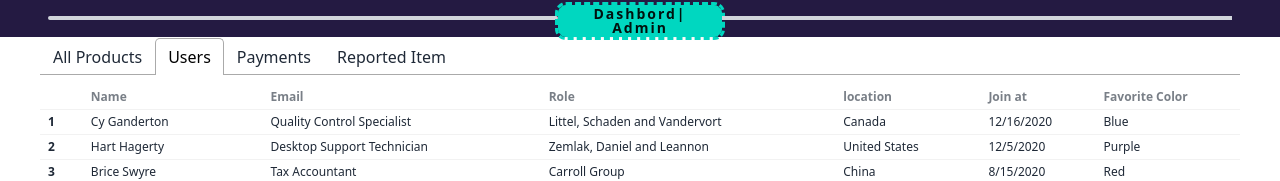
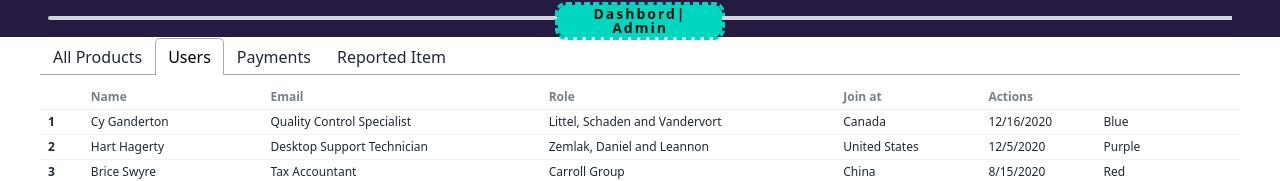
Before and after one commit to raihanuldev/Tech-Deal, a Next.js app: page /dashbord in a window 1280 px wide. Both pictures are taken after a click on the tab "Users". Shown: the part 123-304 px from the top of the page. Built offline with nearby package versions, Linux system fonts and the light colour scheme; no server answers.

Commit message:
sturcutre

```diff
--- a/src/components/dashbord/adminComponets/AllUsers.tsx
+++ b/src/components/dashbord/adminComponets/AllUsers.tsx
@@ -1,4 +1,4 @@
-import React from 'react';
+import React from "react";
 
 const AllUsers = () => {
   return (
@@ -11,9 +11,8 @@ const AllUsers = () => {
               <th>Name</th>
               <th>Email</th>
               <th>Role</th>
-        <th>location</th>
               <th>Join at</th>
-        <th>Favorite Color</th>
+              <th>Actions</th>
             </tr>
           </thead>
           <tbody>
```
Lines whose indentation alone changed are shown as unchanged.
